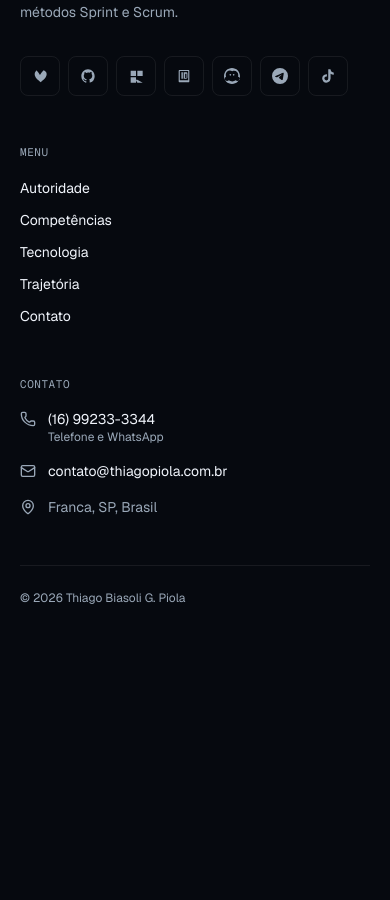
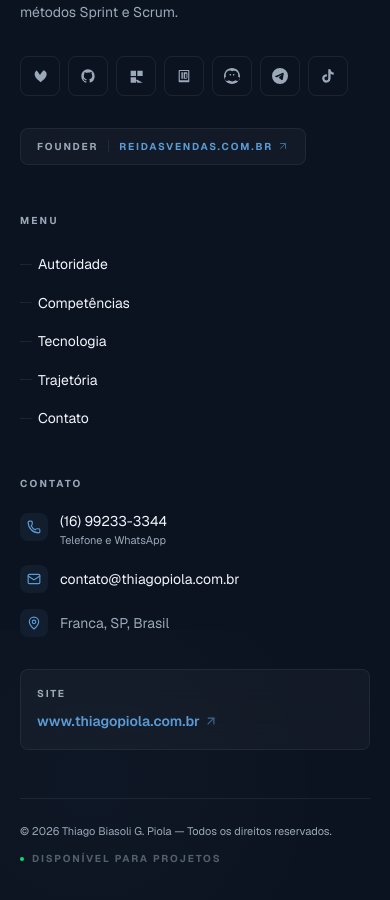
Before and after one commit to tpiola/thiagopiola, a Next.js app: page / in a window 390 px wide. Shown: the part 6320-7220 px from the top of the page. Before the commit the page ends 6990 px from the top, so only its background shows below. Built offline with nearby package versions, Linux system fonts and the light colour scheme.

Commit message:
Refactor Footer component with efeat(footer): founder badge, rei das vendas link, icon buttons, availability indicatornhanced styles

```diff
--- a/components/Footer.tsx
+++ b/components/Footer.tsx
@@ -1,5 +1,6 @@
 "use client";
 
+import { motion } from "framer-motion";
 import { ArrowUpRight, Mail, MapPin, Phone } from "lucide-react";
 import { footerTagline, nav, site } from "@/lib/content";
 import { Logo } from "./Logo";
@@ -9,66 +10,136 @@
   const year = new Date().getFullYear();
 
   return (
-    <footer id="contato" className="border-t border-border bg-surface py-16 md:py-20">
-      <div className="mx-auto max-w-6xl px-5 md:px-8">
+    <footer id="contato" className="relative border-t border-border bg-surface-elevated py-16 md:py-24 overflow-hidden">
+      {/* Subtle top gradient accent */}
+      <div
+        className="pointer-events-none absolute top-0 left-0 right-0 h-[1px]"
+        style={{ background: 'linear-gradient(90deg, transparent, color-mix(in srgb, var(--brand) 25%, transparent) 30%, color-mix(in srgb, var(--brand) 40%, transparent) 50%, color-mix(in srgb, var(--brand) 25%, transparent) 70%, transparent)' }}
+        aria-hidden
+      />
+      {/* BG ambient */}
+      <div
+        className="pointer-events-none absolute bottom-0 right-0 w-[600px] h-[300px] rounded-full opacity-[0.03]"
+        style={{ background: 'radial-gradient(circle, var(--brand), transparent 70%)' }}
+        aria-hidden
+      />
+
+      <div className="relative mx-auto max-w-6xl px-5 md:px-8">
         <div className="grid gap-12 lg:grid-cols-12">
+          {/* Brand column */}
           <div className="lg:col-span-5">
             <Logo variant="full" showCredential iconClassName="h-11 w-11" />
-            <p className="mt-6 max-w-md text-sm leading-relaxed text-muted">{footerTagline}</p>
+            <p className="mt-6 max-w-sm text-sm leading-relaxed text-muted">{footerTagline}</p>
             <SocialLinks className="mt-8" />
+
+            {/* Founder of badge */}
+            <div className="mt-8 inline-flex items-center gap-2.5 border border-border px-4 py-2.5 rounded-lg glass-dark">
+              <span className="text-[10px] font-bold uppercase tracking-[0.18em] text-muted">Founder</span>
+              <div className="w-px h-3 bg-border" />
+              <a
+                href="https://www.reidasvendas.com.br"
+                target="_blank"
+                rel="noopener noreferrer"
+                className="inline-flex items-center gap-1 text-[10px] font-bold uppercase tracking-[0.18em] transition-colors"
+                style={{ color: 'var(--brand)' }}
+              >
+                reidasvendas.com.br
+                <ArrowUpRight className="w-3 h-3 opacity-60" />
+              </a>
+            </div>
           </div>
 
+          {/* Nav column */}
           <div className="lg:col-span-3">
-            <p className="font-mono text-[11px] uppercase tracking-wider text-muted">Menu</p>
-            <ul className="mt-4 space-y-2">
-              {nav.map((item) => (
-                <li key={item.href}>
+            <p className="text-[10px] font-bold uppercase tracking-[0.22em] text-muted">Menu</p>
+            <ul className="mt-5 space-y-3">
+              {nav.map((item, i) => (
+                <motion.li
+                  key={item.href}
+                  initial={{ opacity: 0, x: -8 }}
+                  whileInView={{ opacity: 1, x: 0 }}
+                  viewport={{ once: true }}
+                  transition={{ delay: i * 0.05 + 0.1, duration: 0.4 }}
+                >
                   <a
                     href={item.href}
-                    className="group inline-flex items-center gap-1 text-sm text-foreground hover:text-[var(--brand)]"
+                    className="group inline-flex items-center gap-1.5 text-sm text-foreground hover:text-[var(--brand)] transition-colors duration-200"
                   >
+                    <span className="w-3 h-[1px] bg-border group-hover:bg-[var(--brand)] transition-colors duration-300" />
                     {item.label}
-                    <ArrowUpRight className="h-3.5 w-3.5 opacity-0 transition-opacity group-hover:opacity-100" />
+                    <ArrowUpRight className="h-3 w-3 opacity-0 transition-all duration-200 group-hover:opacity-60 -translate-y-0.5 group-hover:translate-y-0" />
                   </a>
-                </li>
+                </motion.li>
               ))}
             </ul>
           </div>
 
+          {/* Contact column */}
           <div className="lg:col-span-4">
-            <p className="font-mono text-[11px] uppercase tracking-wider text-muted">Contato</p>
-            <ul className="mt-4 space-y-4">
+            <p className="text-[10px] font-bold uppercase tracking-[0.22em] text-muted">Contato</p>
+            <ul className="mt-5 space-y-4">
               <li>
                 <a
                   href={site.phoneHref}
-                  className="flex gap-3 text-sm text-foreground hover:text-[var(--brand)]"
+                  className="group flex gap-3 text-sm text-foreground hover:text-[var(--brand)] transition-colors duration-200"
                 >
-                  <Phone className="mt-0.5 h-4 w-4 shrink-0 text-muted" />
+                  <div className="mt-0.5 w-7 h-7 rounded-lg flex items-center justify-center flex-shrink-0 transition-colors duration-200"
+                    style={{ background: 'color-mix(in srgb, var(--brand) 8%, transparent)' }}>
+                    <Phone className="h-3.5 w-3.5" style={{ color: 'var(--brand)' }} />
+                  </div>
                   <span>
                     {site.phone}
-                    <span className="block text-xs text-muted">Telefone e WhatsApp</span>
+                    <span className="block text-[11px] text-muted mt-0.5">Telefone e WhatsApp</span>
                   </span>
                 </a>
               </li>
               <li>
                 <a
                   href={`mailto:${site.email}`}
-                  className="flex gap-3 text-sm text-foreground hover:text-[var(--brand)]"
+                  className="group flex items-center gap-3 text-sm text-foreground hover:text-[var(--brand)] transition-colors duration-200"
                 >
-                  <Mail className="mt-0.5 h-4 w-4 shrink-0 text-muted" />
+                  <div className="w-7 h-7 rounded-lg flex items-center justify-center flex-shrink-0"
+                    style={{ background: 'color-mix(in srgb, var(--brand) 8%, transparent)' }}>
+                    <Mail className="h-3.5 w-3.5" style={{ color: 'var(--brand)' }} />
+                  </div>
                   {site.email}
                 </a>
               </li>
-              <li className="flex gap-3 text-sm text-muted">
-                <MapPin className="mt-0.5 h-4 w-4 shrink-0" />
+              <li className="flex items-center gap-3 text-sm text-muted">
+                <div className="w-7 h-7 rounded-lg flex items-center justify-center flex-shrink-0"
+                  style={{ background: 'color-mix(in srgb, var(--brand) 8%, transparent)' }}>
+                  <MapPin className="h-3.5 w-3.5" style={{ color: 'var(--brand)' }} />
+                </div>
                 {site.location}
               </li>
             </ul>
+
+            {/* Site reference */}
+            <div className="mt-8 p-4 border border-border rounded-lg glass-dark">
+              <p className="text-[10px] font-bold uppercase tracking-[0.18em] text-muted mb-2">Site</p>
+              <a
+                href="https://www.thiagopiola.com.br"
+                target="_blank"
+                rel="noopener noreferrer"
+                className="inline-flex items-center gap-1 text-sm font-semibold transition-colors"
+                style={{ color: 'var(--brand)' }}
+              >
+                www.thiagopiola.com.br
+                <ArrowUpRight className="w-3.5 h-3.5 opacity-60" />
+              </a>
+            </div>
           </div>
         </div>
 
-        <div className="mt-12 border-t border-border pt-6 text-xs text-muted">
-          © {year} {site.name}
+        {/* Bottom bar */}
+        <div className="mt-12 pt-6 border-t border-border flex flex-col sm:flex-row items-start sm:items-center justify-between gap-3">
+          <p className="text-[11px] text-muted">
+            © {year} {site.name} — Todos os direitos reservados.
+          </p>
+          <div className="flex items-center gap-2 text-[10px] font-bold uppercase tracking-[0.18em] text-muted/50">
+            <span className="w-1 h-1 rounded-full bg-green-400" />
+            Disponível para projetos
+          </div>
         </div>
       </div>
     </footer>
```
